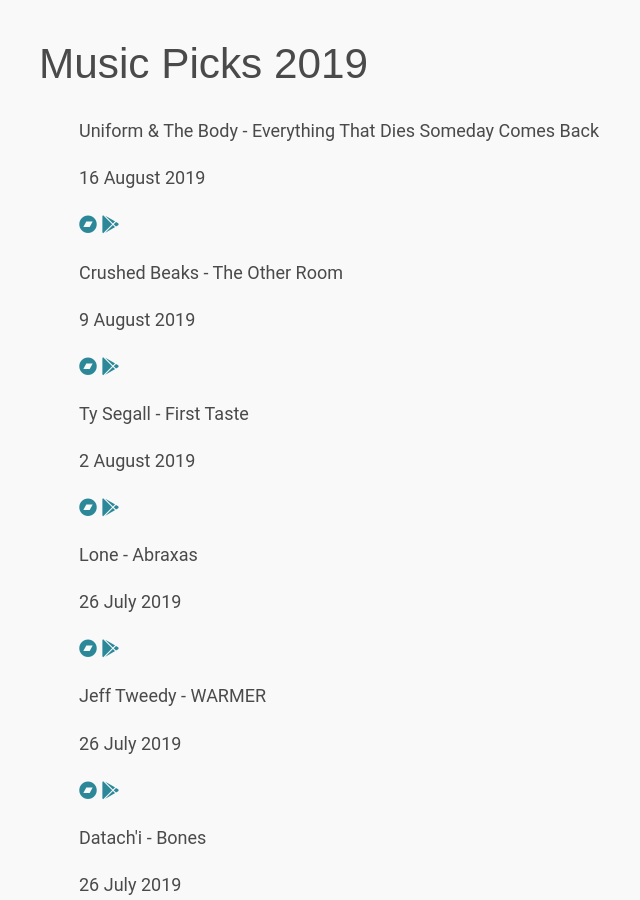
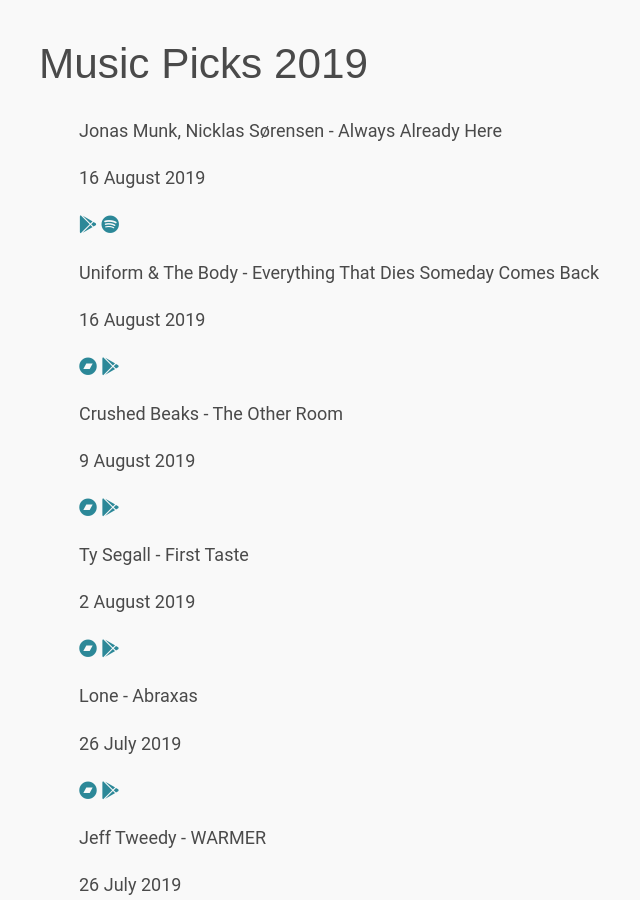
Before and after one commit to edclements/website, a Jekyll site: the page built from music-picks/2019.html, in a window 1280 px wide and 900 px high. Shown: the whole window, without its empty margins (259-899 px from the left). Built offline with Jekyll 4.4.1, drawn with Linux system fonts in a browser that asks for light colours; nearby versions of some CDN libraries.

Commit message:
Add music

```diff
--- a/_data/music-picks/2019.yml
+++ b/_data/music-picks/2019.yml
@@ -675,3 +675,9 @@
   date: 2019-08-16
   google: https://play.google.com/music/listen?u=0#/album/Btjwpkxbq5yoklbybqo3xontjlq/The+Body/Everything+That+Dies+Someday+Comes+Back
   title: Everything That Dies Someday Comes Back
+
+- artist: Jonas Munk, Nicklas Sørensen
+  date: 2019-08-16
+  google: https://play.google.com/music/listen?u=0#/album/Bvhzy7zucwy3djjpme2acfjssia/Jonas+Munk/Always+Already+Here
+  spotify: https://open.spotify.com/album/6Cly90UXXW9Hz851yq7mtM
+  title: Always Already Here
```
